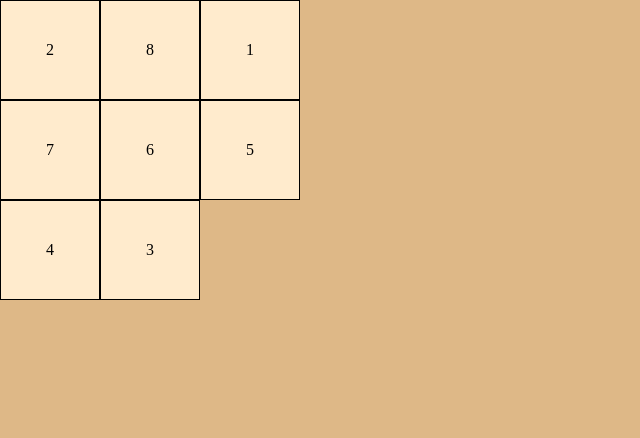
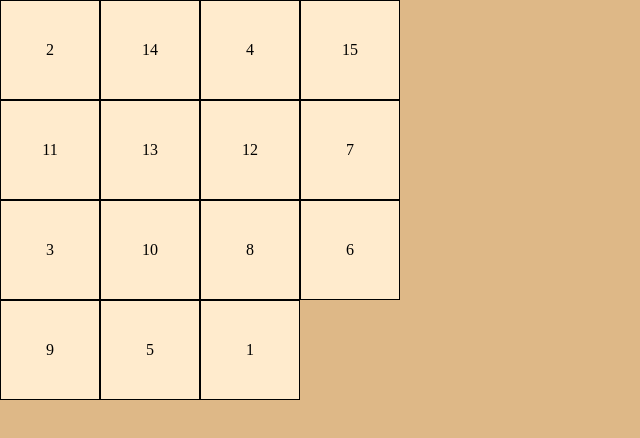
Before and after one commit to Mickybrujo/proyectose, a React (Create React App) app: page / in a window 1280 px wide. Shown: the top 438 px of the page, without its empty margins (0-640 px from the left). Built offline with nearby package versions, Linux system fonts and the light colour scheme; the HTML template or start-up script is replaced by a standard one.

Commit message:
arregla todos los problemas del juego

```diff
--- a/package.json
+++ b/package.json
@@ -9,7 +9,6 @@
     "react": "^17.0.2",
     "react-dom": "^17.0.2",
     "react-scripts": "4.0.3",
-    "react-swipeable": "^6.1.0",
     "web-vitals": "^1.1.1"
   },
   "scripts": {
--- a/public/styles/styles.css
+++ b/public/styles/styles.css
@@ -11,8 +11,11 @@
 
 body {
   margin: 0;
-  width: 100vw;
-  height: 100vh;
+  position: fixed;
+  top: 0px;
+  bottom: 0px;
+  left: 0px;
+  right: 0px;
   background-color: burlywood;
 }
 
--- a/src/components/board/Button.js
+++ b/src/components/board/Button.js
@@ -1,22 +1,5 @@
-import {useSwipeable} from 'react-swipeable'
 
-function Button({number, pos, x,y, handleChange}) {
-    const handlers = useSwipeable({
-        onSwiped: (eventData) => console.log("User Swiped!", eventData),
-        onTap: (event) => console.log(event),
-        onSwipedLeft : (event) => {
-            handleChange(pos, pos - 1)
-        },
-        onSwipedRight: (event) => {
-            handleChange(pos, pos + 1)
-        },
-        onSwipedUp: (event) => {
-            handleChange(pos, pos - 3)
-        },
-        onSwipedDown: (event) => {
-            handleChange(pos, pos + 3)
-        },
-    });
+function Button({number, pos, x,y, handleOnClick}) {
     if(!number){
         return(
             <>
@@ -25,7 +8,7 @@ function Button({number, pos, x,y, handleChange}) {
     }
     return(
         <>
-                <div className="numero" {...handlers} style={{left: x, top: y}}>
+                <div className="numero" onClick={() => handleOnClick(pos)} style={{left: x, top: y}}>
                     {
                         number
                     }
--- a/src/components/board/Module.js
+++ b/src/components/board/Module.js
@@ -1,45 +1,61 @@
 import React from 'react'
 import Button from 'components/board/Button'
-import {getRandomSeq} from 'utils'
+import { getRandomSeq } from 'utils'
 
 class BoardModule extends React.Component {
 
-    constructor(props){
+    option = 3
+    maxNumber = 0
+
+    constructor(props) {
         super(props)
         this.state = {
-            actualSeq : []
+            actualSeq: [],
+            tabs: 0
         }
-        this.handlePositionChange =  this.handlePositionChange.bind(this)
+        this.option = this.props.option ? this.props.option : 4
+        this.maxNumber = Math.pow(this.option, 2)
+        this.handleOnTab = this.handleOnTab.bind(this)
     }
 
-    componentDidMount(){
-        let seq = getRandomSeq()
-        let items = []
-
-        seq.map((number)=> {
-            items.push(number)
-
-        })
-        items.push(0)
+    componentDidMount() {
+        let numbers = []
+        for (var i = 1; i < this.maxNumber; ++i) {
+            numbers.push(i)
+        }
+        let seq = getRandomSeq(numbers)
+        seq.push(0)
         this.setState({
-            actualSeq : items
+            actualSeq: seq,
+            posZero: this.maxNumber - 1
         })
     }
 
-    handlePositionChange(actualPos, nextPos){
-        if(nextPos < 9 && nextPos >= 0){
-            let actualItem = this.state.actualSeq[actualPos]
+    handleOnTab(position) {
+        let result = -1
+        let posiblePositions = [position - this.option, position + this.option, position + 1, position - 1]
+        for (let i = 0; i < 4; ++i) {
+            let nextPos = posiblePositions[i]
+            if (nextPos < this.maxNumber && nextPos >= 0) {
+                let number = this.state.actualSeq[nextPos]
+                if(number === 0){
+                    result = nextPos
+                    break;
+                }
+            }
+        }
+        if(result > -1){
             let actualSeq = this.state.actualSeq
-            actualSeq[actualPos] = this.state.actualSeq[nextPos]
-            actualSeq[nextPos] = actualItem
+            actualSeq[result] = actualSeq[position]
+            actualSeq[position] = 0
             this.setState({
-                actualSeq: actualSeq
+                actualSeq: actualSeq,
+                tabs: this.state.tabs + 1
             })
         }
     }
 
-
-    render(){
+    render() {
         let items = []
         let x = 0
         let y = 0
@@ -48,26 +64,36 @@ class BoardModule extends React.Component {
                 <Button
                     pos={i}
                     number={item}
-                    handleChange={this.handlePositionChange}
+                    handleOnClick={this.handleOnTab}
                     key={`button-${i}`}
                     x={x}
-                    y={ y}
+                    y={y}
                 >
                 </Button>
             )
             x += 100
-            if((i+ 1) % 3 === 0){
+            if ((i + 1) % this.option === 0) {
                 x = 0
                 y += 100
             }
         })
-        return(
+        return (
             <>
-                <div className="tablero">
-                    {
-                        items
-                    }
+                <div className="container">
+                    <div className="columns">
+                        <div className="column">
+
+                        </div>
+                        <div className="column">
+                            <div className="tablero">
+                                {
+                                    items
+                                }
+                            </div>
+                        </div>
+                    </div>
                 </div>
+
             </>
         )
     }
--- a/src/utils/index.js
+++ b/src/utils/index.js
@@ -15,7 +15,6 @@ export function getRandomSeq(seq = [1,2,3,4,5,6,7,8]){
         let position = Math.floor(Math.random() * seq.length)
         result.push(seq[position]);
         seq.splice(position, 1);
-        console.log(seq)
     }
     return result
 }
```
Also changed, not shown: src/components/board/Timer.js (added, +25 -0 lines), src/components/settings/Module.js (added, +13 -0 lines).
